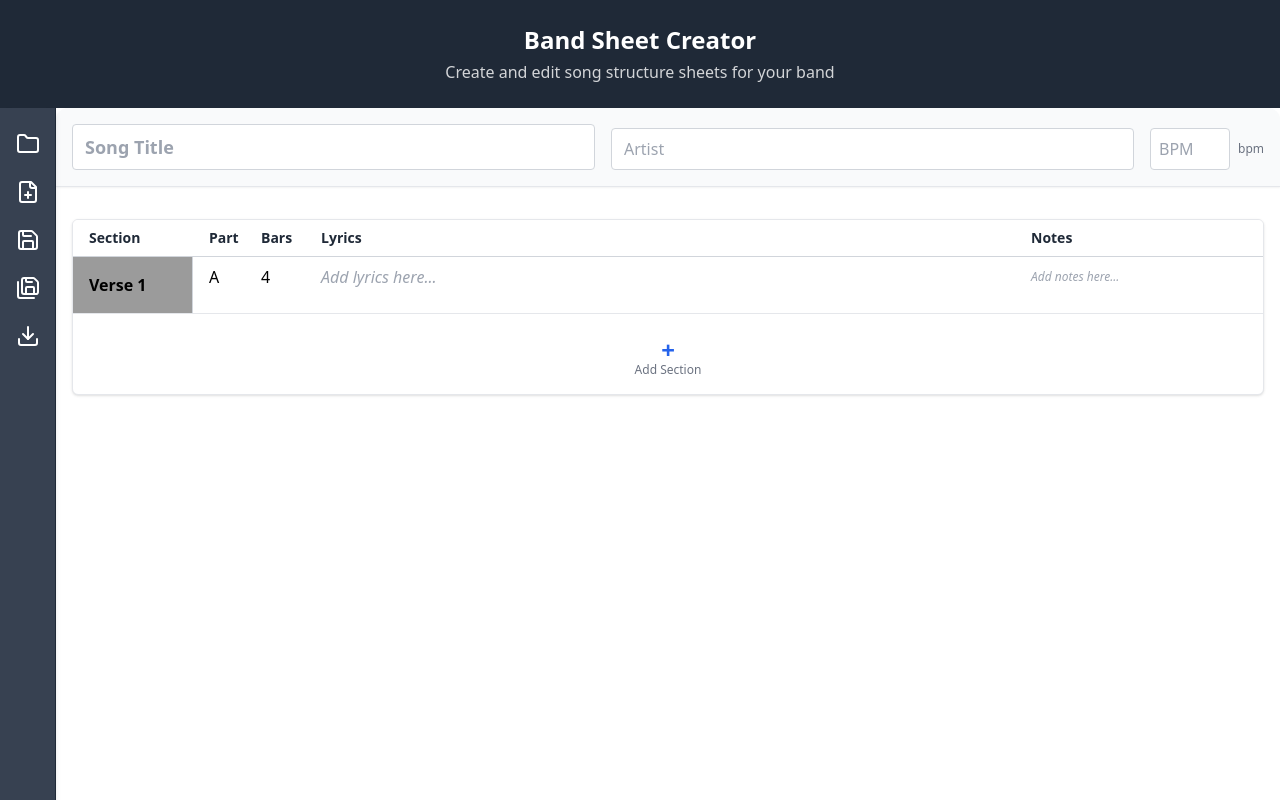
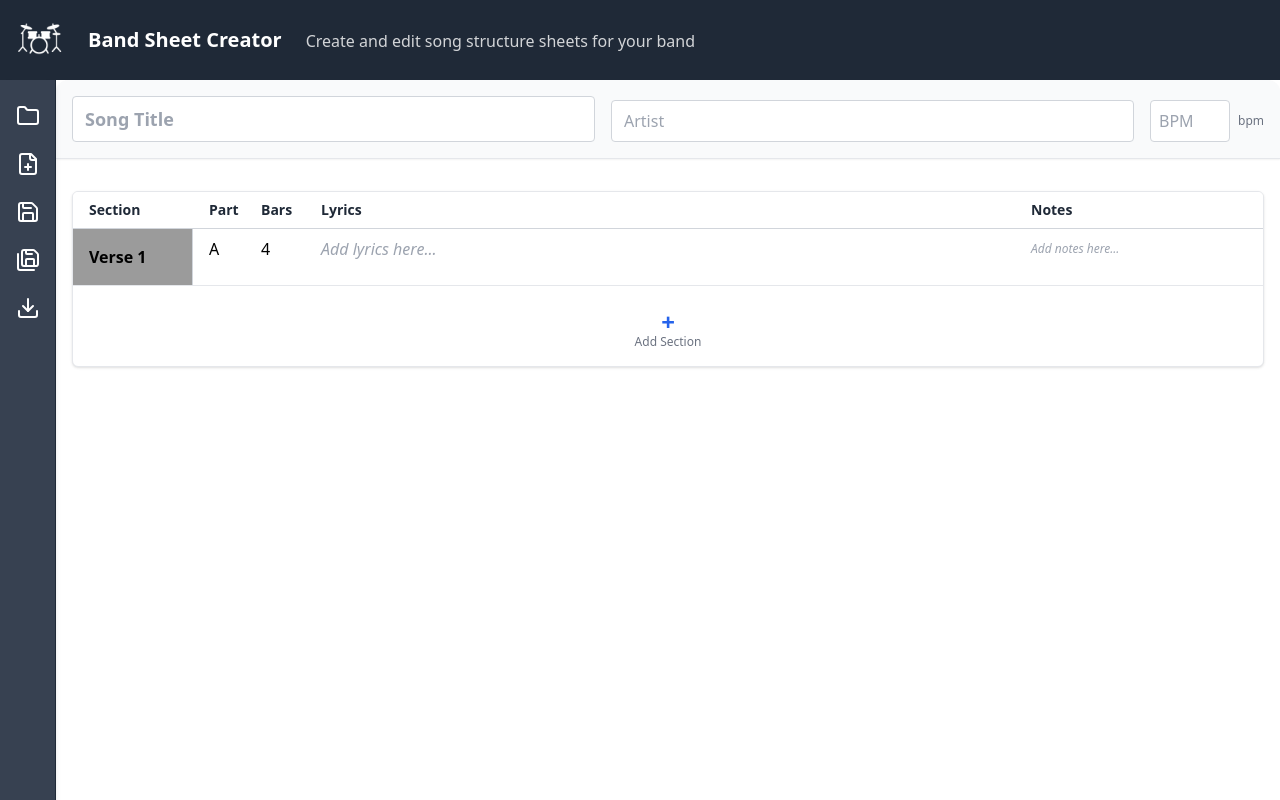
Before and after one commit to bliiir/band_sheets, a React (Create React App) app in the folder band-sheet-creator/: page / in a window 1280 px wide. Shown: the top 800 px of the page. Built offline with nearby package versions, Linux system fonts and the light colour scheme.

Commit message:
style: Added logo and refactored app header

```diff
--- a/band-sheet-creator/src/App.js
+++ b/band-sheet-creator/src/App.js
@@ -1,13 +1,19 @@
 // src/App.js
 import React from 'react';
 import BandSheetEditor from './components/BandSheetEditor';
+import Logo from './assets/logo3.png';
 
 function App() {
   return (
     <div className="flex flex-col min-h-screen w-full">
-      <header className="bg-gray-800 text-white p-6 text-center">
-        <h1 className="m-0 text-2xl font-bold">Band Sheet Creator</h1>
-        <p className="mt-1 opacity-80">Create and edit song structure sheets for your band</p>
+      <header className="bg-gray-800 text-white p-4 flex items-center">
+        <div className="flex-shrink-0 mr-6">
+          <img src={Logo} alt="Band Sheet Creator" className="h-12" />
+        </div>
+        <div className="text-left flex-1">
+          <span className="text-xl font-bold mr-6">Band Sheet Creator</span>
+          <span className="opacity-80">Create and edit song structure sheets for your band</span>
+        </div>
       </header>
       <main className="flex-1 min-w-0 min-h-0 m-0 p-0 bg-white">
         <BandSheetEditor />
```
Also changed, not shown: band-sheet-creator/src/assets/logo2.png (added), band-sheet-creator/src/assets/logo3.png (added).
